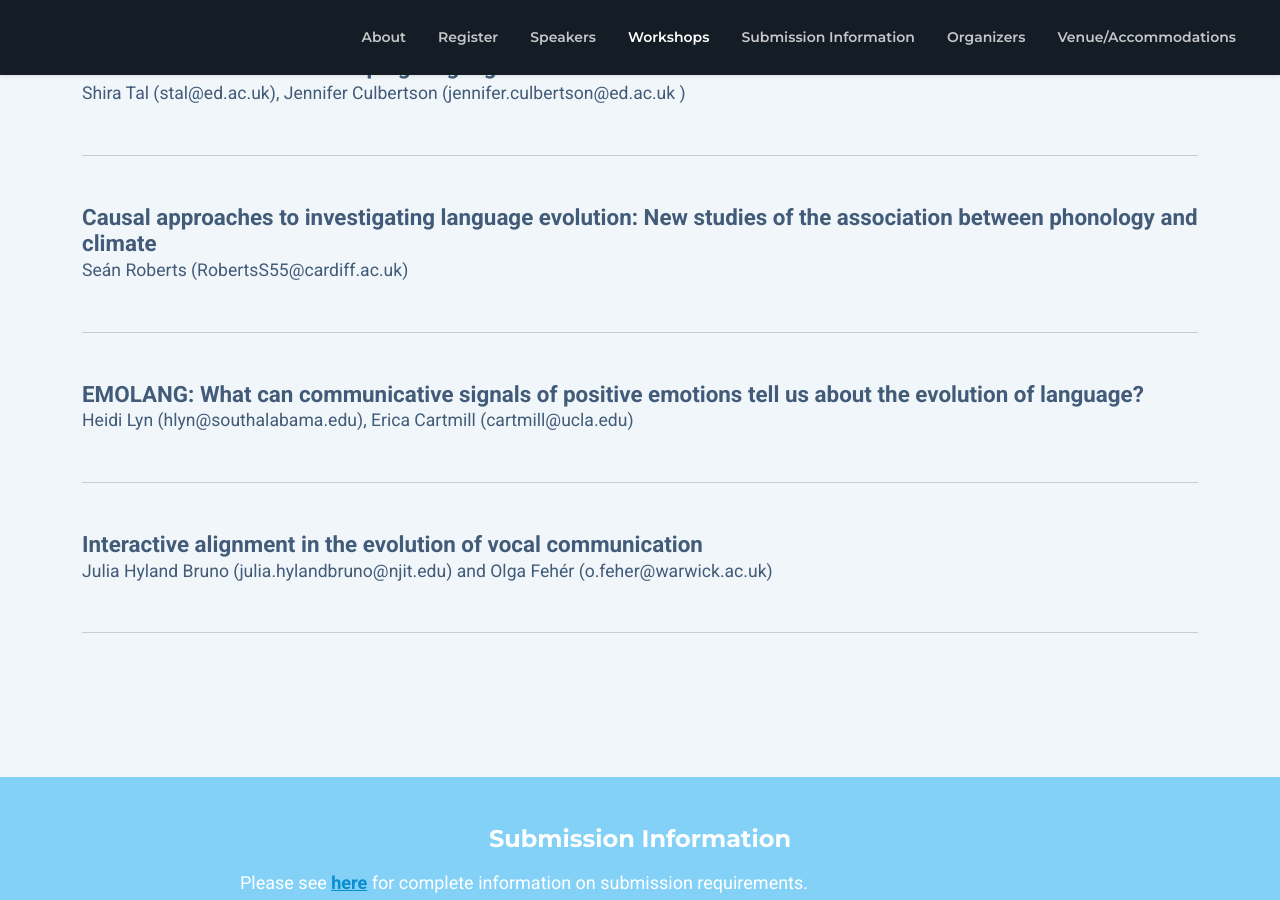
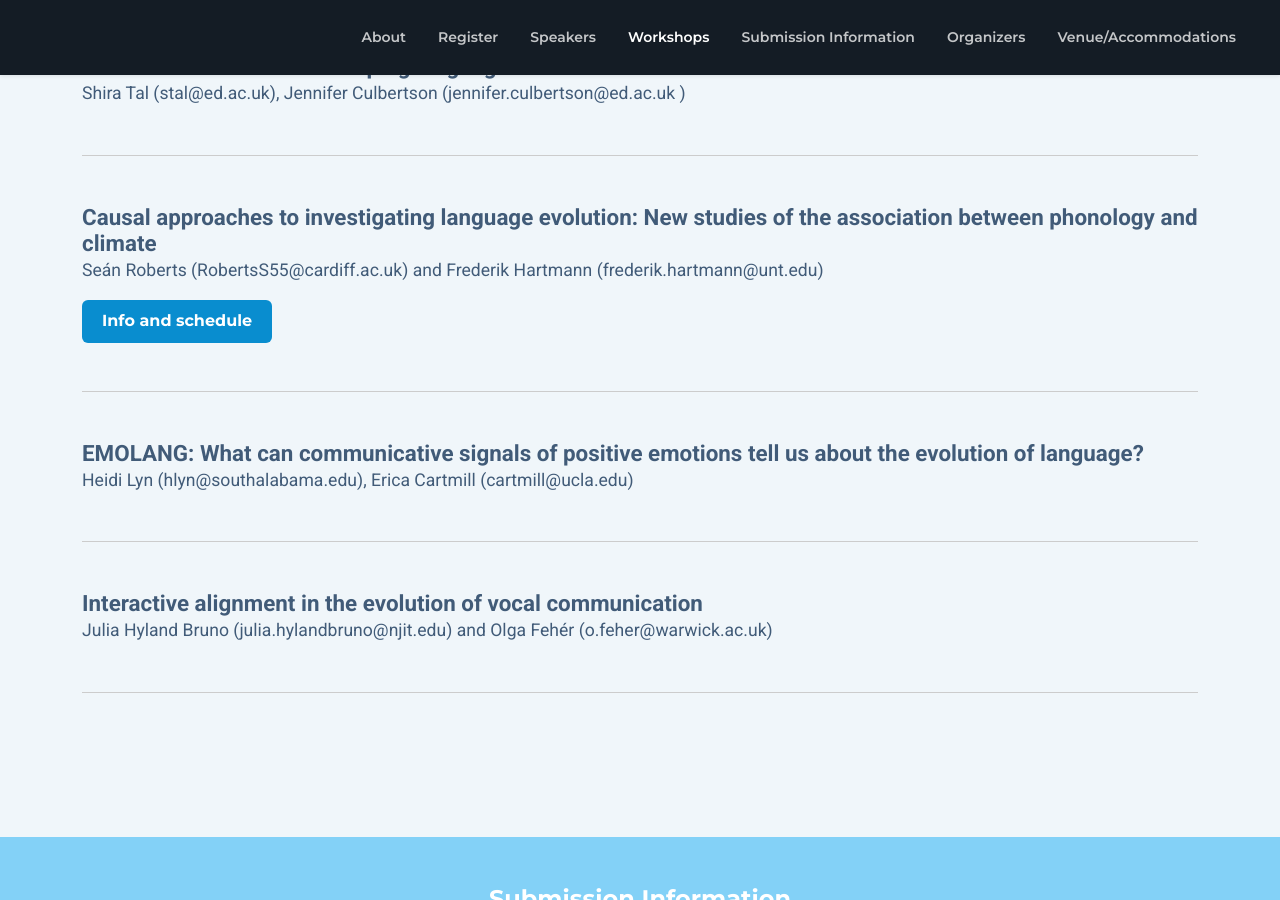
Before and after one commit to evolang2024/evolang2024.github.io, a Jekyll site: the page built from _pages/index.md, in a window 1280 px wide and 900 px high, scrolled down 2579 px. Built offline with Jekyll 4.4.1, drawn with Linux system fonts in a browser that asks for light colours; nearby versions of some CDN libraries; library files that are not in the unit come from our copies.

Commit message:
Added info for climate workshop

```diff
--- a/_pages/index.md
+++ b/_pages/index.md
@@ -76,7 +76,9 @@ prospects and pitfalls'
       - name: 'What is children’s role in shaping language evolution?'
         organizers: 'Shira Tal (stal@ed.ac.uk), Jennifer Culbertson (jennifer.culbertson@ed.ac.uk )'
       - name: 'Causal approaches to investigating language evolution: New studies of the association between phonology and climate'
-        organizers: 'Seán Roberts (RobertsS55@cardiff.ac.uk)'
+        organizers: 'Seán Roberts (RobertsS55@cardiff.ac.uk) and Frederik Hartmann (frederik.hartmann@unt.edu)'
+        btn_name: 'Info and schedule'
+        btn_href: https://correlation-machine.com/EvoLang_PhonologyAndClimate/
       - name: 'EMOLANG: What can communicative signals of positive emotions tell us about the evolution of language?'
         organizers: ' Heidi Lyn (hlyn@southalabama.edu), Erica Cartmill (cartmill@ucla.edu)'
       - name: 'Interactive alignment in the evolution of vocal communication'
```
